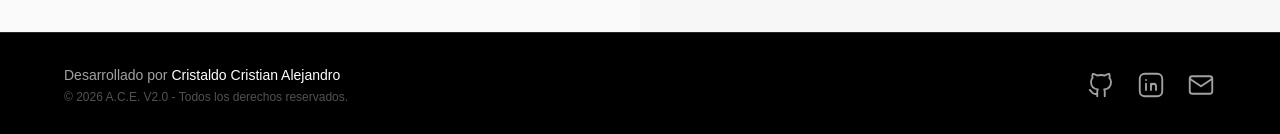
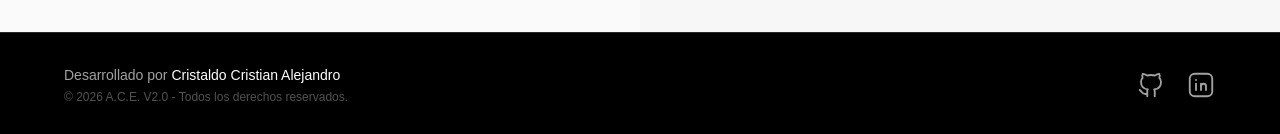
Before and after one commit to CCrisstian/EstACE-Frontend, a Next.js app: page / in a window 1280 px wide. Shown: the part 768-902 px from the top of the page. Built offline with nearby package versions, Linux system fonts and the light colour scheme.

Commit message:
se quito el correo del footer

```diff
--- a/components/Footer.tsx
+++ b/components/Footer.tsx
@@ -52,13 +52,6 @@ export default function Footer() {
             <IconBrandLinkedin size={30} stroke={1.5} />
           </a>
 
-          <a
-            href="mailto:crisstiann.c@gmail.com"
-            className="text-neutral-400 hover:text-red-400 hover:scale-110 transition-all"
-            aria-label="Email"
-          >
-            <IconMail size={30} stroke={1.5} />
-          </a>
         </div>
 
       </div>
```
